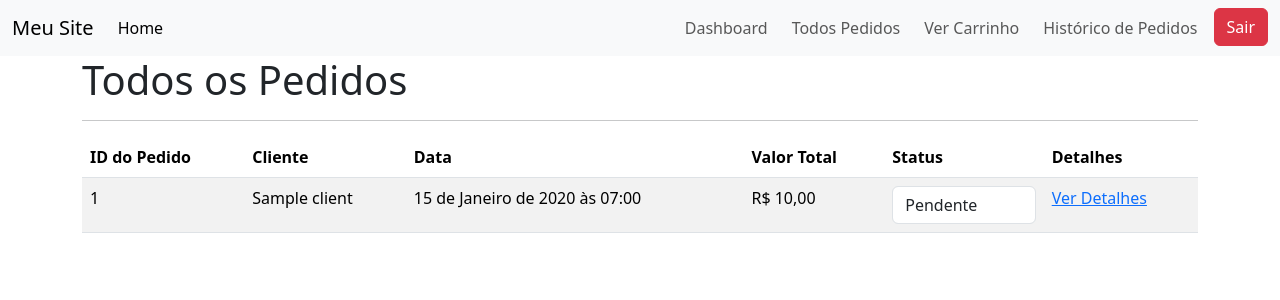
After one commit to Sikynat/WFHUB, a Django app: page /dashboard/todos-pedidos/ in a window 1280 px wide. The commit adds this page. Shown: the top 300 px of the page. Run offline with Django 5.2, Linux system fonts and the light colour scheme; a user stored in the database is signed in; tables that the repository leaves empty hold one stand-in row (values such as "Sample post").

Commit message:
saida status criado

```diff
--- a/app/urls.py
+++ b/app/urls.py
@@ -30,4 +30,6 @@ urlpatterns = [
     path('dashboard/', include('wefixhub.admin_urls')),
     path('dashboard/pedidos/<int:pedido_id>/', views.detalhes_pedido_admin, name='detalhes_pedido_admin'),
     path('dashboard/pedidos/exportar/<int:pedido_id>/', views.exportar_detalhes_pedido_admin_excel, name='exportar_detalhes_pedido_admin_excel'),
-]
+    path('dashboard/todos-pedidos/', views.todos_os_pedidos, name='todos_os_pedidos'),
+    path('dashboard/atualizar-status-pedido/<int:pedido_id>/', views.atualizar_status_pedido, name='atualizar_status_pedido'),
+    ]
--- a/templates/base.html
+++ b/templates/base.html
@@ -30,6 +30,9 @@
                             <li class="nav-item">
                                 <a class="nav-link btn btn-secondary me-2" href="{% url 'dashboard_admin' %}">Dashboard</a>
                             </li>
+                            <li>
+                                 <a class="nav-link btn btn-secondary me-2" href="{% url 'todos_os_pedidos' %}">Todos Pedidos</a>
+                            </li>
                         {% endif %}
                         <li class="nav-item">
                             <a class="nav-link btn btn-success me-2" href="{% url 'carrinho' %}">Ver Carrinho</a>
--- /dev/null
+++ b/templates/todos_os_pedidos.html
@@ -0,0 +1,65 @@
+{% extends 'base.html' %}
+{% block title %}{{ titulo }}{% endblock %}
+
+{% block content %}
+    <h1>Todos os Pedidos</h1>
+    <hr>
+    {% if pedidos %}
+        <table class="table table-striped">
+            <thead>
+                <tr>
+                    <th>ID do Pedido</th>
+                    <th>Cliente</th>
+                    <th>Data</th>
+                    <th>Valor Total</th>
+                    <th>Status</th>
+                    <th>Detalhes</th>
+                </tr>
+            </thead>
+            <tbody>
+                {% for pedido in pedidos %}
+                    <tr>
+                        <td>{{ pedido.id }}</td>
+                        <td>{{ pedido.cliente.client_name }}</td>
+                        <td>{{ pedido.data_criacao }}</td>
+                        <td>R$ {{ pedido.get_total_geral|floatformat:2 }}</td>
+                        <td>
+                            <form action="{% url 'atualizar_status_pedido' pedido.id %}" method="post">
+                                {% csrf_token %}
+                                <select name="status" onchange="this.form.submit()" class="form-control">
+                                    <option value="PENDENTE" {% if pedido.status == 'PENDENTE' %}selected{% endif %}>Pendente</option>
+                                    <option value="EM_ENVIO" {% if pedido.status == 'EM_ENVIO' %}selected{% endif %}>Em Envio</option>
+                                    <option value="ENTREGUE" {% if pedido.status == 'ENTREGUE' %}selected{% endif %}>Entregue</option>
+                                </select>
+                            </form>
+                        </td>
+                        <td>
+                            <a href="{% url 'detalhes_pedido_admin' pedido.id %}">Ver Detalhes</a>
+                        </td>
+                    </tr>
+                {% endfor %}
+            </tbody>
+        </table>
+
+        {% if pedidos.has_other_pages %}
+            <nav aria-label="Navegação de Páginas">
+                <ul class="pagination justify-content-center">
+                    {% if pedidos.has_previous %}
+                        <li class="page-item"><a class="page-link" href="?page={{ pedidos.previous_page_number }}">Anterior</a></li>
+                    {% endif %}
+
+                    {% for num in pedidos.paginator.page_range %}
+                        <li class="page-item {% if pedidos.number == num %}active{% endif %}"><a class="page-link" href="?page={{ num }}">{{ num }}</a></li>
+                    {% endfor %}
+
+                    {% if pedidos.has_next %}
+                        <li class="page-item"><a class="page-link" href="?page={{ pedidos.next_page_number }}">Próximo</a></li>
+                    {% endif %}
+                </ul>
+            </nav>
+        {% endif %}
+
+    {% else %}
+        <p class="alert alert-info">Nenhum pedido encontrado.</p>
+    {% endif %}
+{% endblock %}
--- a/wefixhub/models.py
+++ b/wefixhub/models.py
@@ -38,12 +38,18 @@ class WfClient(models.Model):
 
 # Product model
 class Product(models.Model):
+    STATUS_CHOICES = [
+        ('PENDENTE', 'Pendente'),
+        ('ENTREGUE', 'Entregue'),
+    ]
+
     product_id = models.AutoField(primary_key=True)
     product_code = models.CharField(max_length=5, unique=True)
     product_description = models.CharField(max_length=255, blank=True, null=True)
     product_group = models.CharField(max_length=32, blank=True, null=True)
     product_brand = models.CharField(max_length=32, blank=True, null=True)
     product_value = models.DecimalField(max_digits=6, decimal_places=2)
+    status = models.CharField(max_length=20, choices=STATUS_CHOICES, default='PENDENTE')
 
     class Meta:
         db_table = 'wf_products'
@@ -55,9 +61,15 @@ class Product(models.Model):
 
 # Modelo de Pedido
 class Pedido(models.Model):
+    STATUS_CHOICES = [
+        ('PENDENTE', 'Pendente'),
+        ('EM_ENVIO', 'Em Envio'),
+        ('ENTREGUE', 'Entregue'),
+    ]
+
     cliente = models.ForeignKey(WfClient, on_delete=models.CASCADE, related_name='pedidos')
     data_criacao = models.DateTimeField(auto_now_add=True)
-
+    status = models.CharField(max_length=20, choices=STATUS_CHOICES, default='PENDENTE') # NOVO: Campo de status
     def __str__(self):
         return f"Pedido #{self.id} de {self.cliente.client_name}"
 
--- a/wefixhub/views.py
+++ b/wefixhub/views.py
@@ -3,12 +3,14 @@ from django.contrib.auth.decorators import login_required
 from django.contrib.admin.views.decorators import staff_member_required
 from django.core.paginator import Paginator, EmptyPage, PageNotAnInteger
 from django.db.models import Count, Sum
+from django.db.models.functions import ExtractMonth
 from .models import Product, Pedido, ItemPedido, WfClient
 from django.http import HttpResponse
 from django.utils import timezone
 import openpyxl
+from .models import Pedido
 
-from django.db.models.functions import ExtractMonth
+
 # View para a página inicial com filtros e paginação
 @login_required
 def home(request):
@@ -414,3 +416,72 @@ def exportar_detalhes_pedido_admin_excel(request, pedido_id):
 
     workbook.save(response)
     return response
+
+# wefixhub/views.py
+
+
+@staff_member_required
+def todos_os_pedidos(request):
+    pedidos_qs = Pedido.objects.all().order_by('-data_criacao')
+
+    # AQUI ESTÁ O COMANDO DE DEPURACAO
+    print("--- Verificando o banco de dados ---")
+    for pedido in pedidos_qs:
+        print(f"Pedido ID: {pedido.id}, Status: {pedido.status}")
+    print("-------------------------------------")
+
+    # Lógica de Paginação
+    paginator = Paginator(pedidos_qs, 20)
+    page = request.GET.get('page')
+    try:
+        pedidos = paginator.page(page)
+    except PageNotAnInteger:
+        pedidos = paginator.page(1)
+    except EmptyPage:
+        pedidos = paginator.page(paginator.num_pages)
+
+    contexto = {
+        'titulo': 'Todos os Pedidos',
+        'pedidos': pedidos,
+    }
+    return render(request, 'todos_os_pedidos.html', contexto)
+
+
+from django.db import models
+from django.contrib.auth.models import User
+
+# ... (seus outros modelos)
+
+# Modelo de Pedido
+class PedidoStatus(models.Model):
+    # Opções de status do pedido
+    STATUS_CHOICES = [
+        ('PENDENTE', 'Pendente'),
+        ('EM_ENVIO', 'Em Envio'),
+        ('ENTREGUE', 'Entregue'),
+    ]
+
+    cliente = models.ForeignKey(WfClient, on_delete=models.CASCADE, related_name='pedidos')
+    data_criacao = models.DateTimeField(auto_now_add=True)
+    status = models.CharField(max_length=20, choices=STATUS_CHOICES, default='PENDENTE') # NOVO: Campo de status
+
+    def __str__(self):
+        return f"Pedido #{self.id} de {self.cliente.client_name} - Status: {self.status}"
+
+    def get_total_geral(self):
+        total = sum(item.get_total() for item in self.itens.all())
+        return total
+
+@staff_member_required
+def atualizar_status_pedido(request, pedido_id):
+    # NOVO: Adicione estas duas linhas para depuração
+    print(request.POST)
+    print(f"Pedido ID: {pedido_id}")
+
+    if request.method == 'POST':
+        pedido = get_object_or_404(Pedido, id=pedido_id)
+        novo_status = request.POST.get('status')
+        if novo_status in ['PENDENTE', 'EM_ENVIO', 'ENTREGUE']:
+            pedido.status = novo_status
+            pedido.save()
+    return redirect('todos_os_pedidos')
```
Also changed, not shown: wefixhub/migrations/0005_product_status_pedidostatus.py (added), wefixhub/migrations/0006_pedido_status.py (added).
